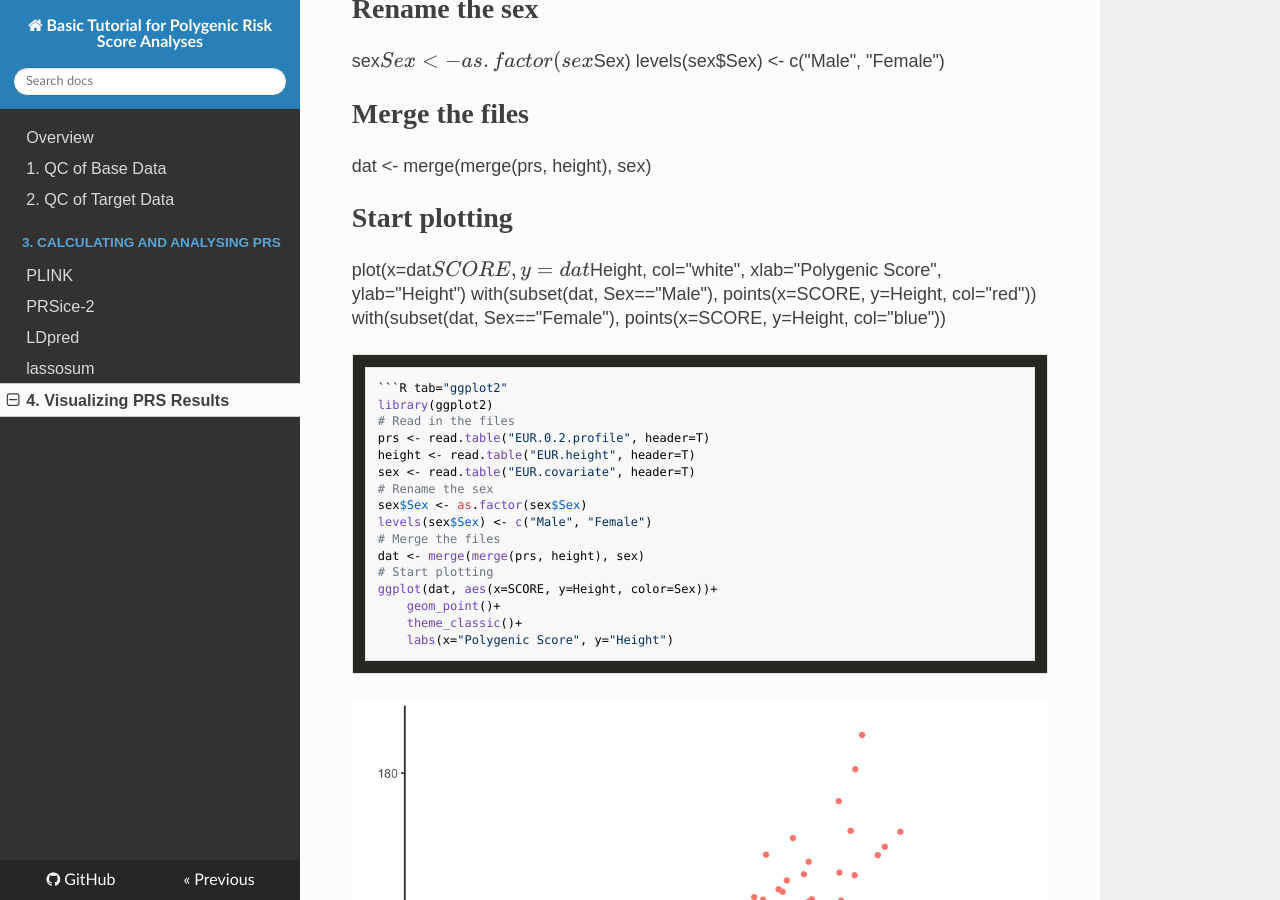
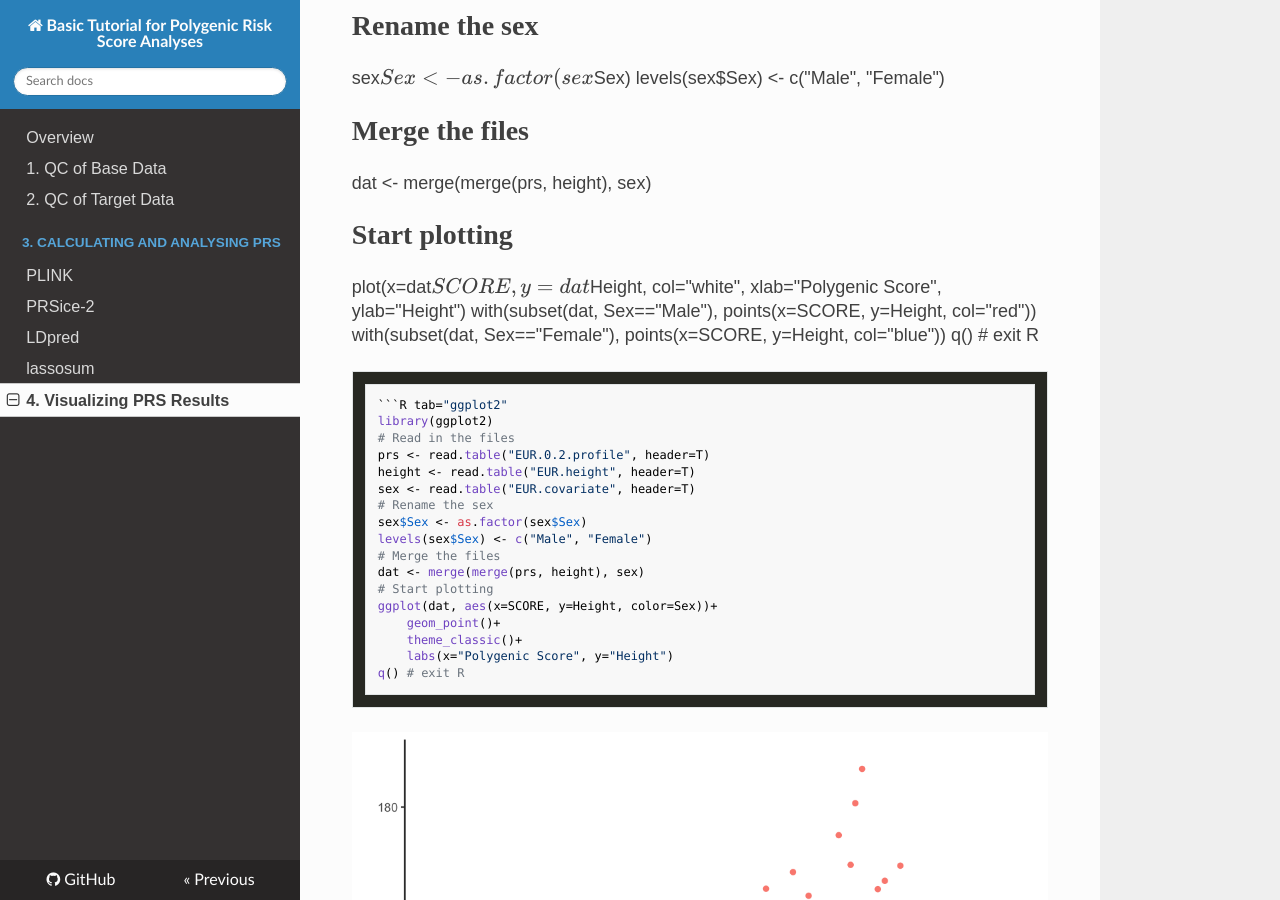
Before and after one commit to choishingwan/PRS-Tutorial, an MkDocs documentation site: the page built from docs/plink_visual.md, in a window 1280 px wide and 900 px high, scrolled down 4386 px. Built offline with MkDocs 1.6.1, drawn with Linux system fonts in a browser that asks for light colours; nearby versions of some CDN libraries; formulas are drawn with MathJax 3; some of the changed text lies outside the part shown.

Commit message:
[Update] According to reviewer's suggestion

````diff
--- a/docs/plink_visual.md
+++ b/docs/plink_visual.md
@@ -65,6 +65,7 @@ title(bquote(atop(-log[10] ~ model, italic(P) - value), ),
           line=2, cex=1.5, font=2, adj=0)
 # write the plot to file
 dev.off()
+q() # exit R
 ```
 
 ```R tab="ggplot2"
@@ -115,6 +116,7 @@ ggplot(data = prs.result, aes(x = factor(Threshold), y = R2)) +
     )
 # save the plot
 ggsave("EUR.height.bar.png", height = 7, width = 7)
+q() # exit R
 ```
 
 ![Example Bar Plot](img/EUR.height.bar.png)
@@ -137,6 +139,7 @@ plot(x=dat$SCORE, y=dat$Height, col="white",
     xlab="Polygenic Score", ylab="Height")
 with(subset(dat, Sex=="Male"), points(x=SCORE, y=Height, col="red"))
 with(subset(dat, Sex=="Female"), points(x=SCORE, y=Height, col="blue"))
+q() # exit R
 ```
 
 ```R tab="ggplot2"
@@ -155,6 +158,7 @@ ggplot(dat, aes(x=SCORE, y=Height, color=Sex))+
     geom_point()+
     theme_classic()+
     labs(x="Polygenic Score", y="Height")
+q() # exit R
 ```
 
 ![Example Scatter Plot](img/EUR.height.scatter.png)
````
Also changed, not shown: docs/plink.md (+4 -0 lines), docs/target.md (+6 -0 lines).
